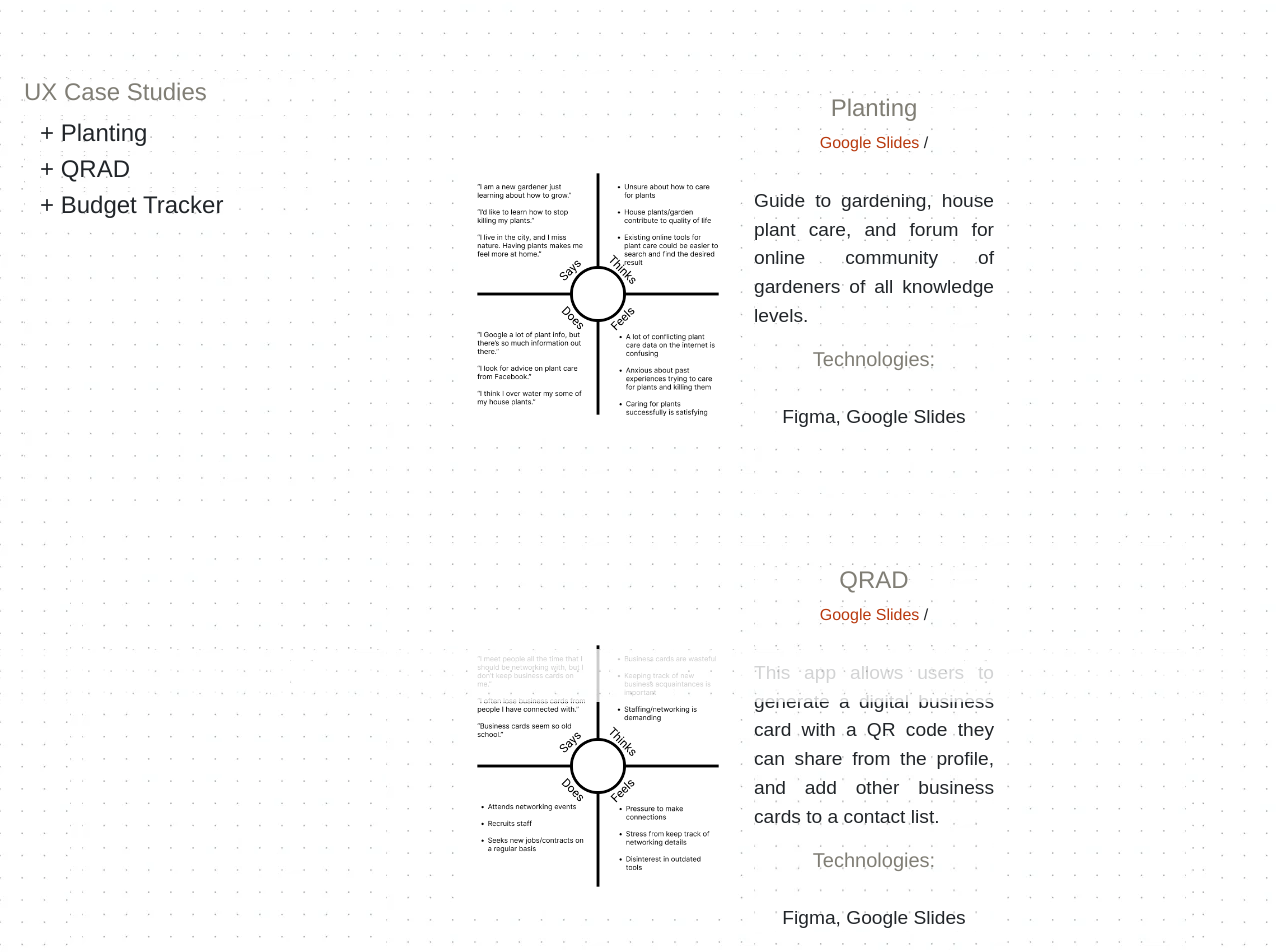
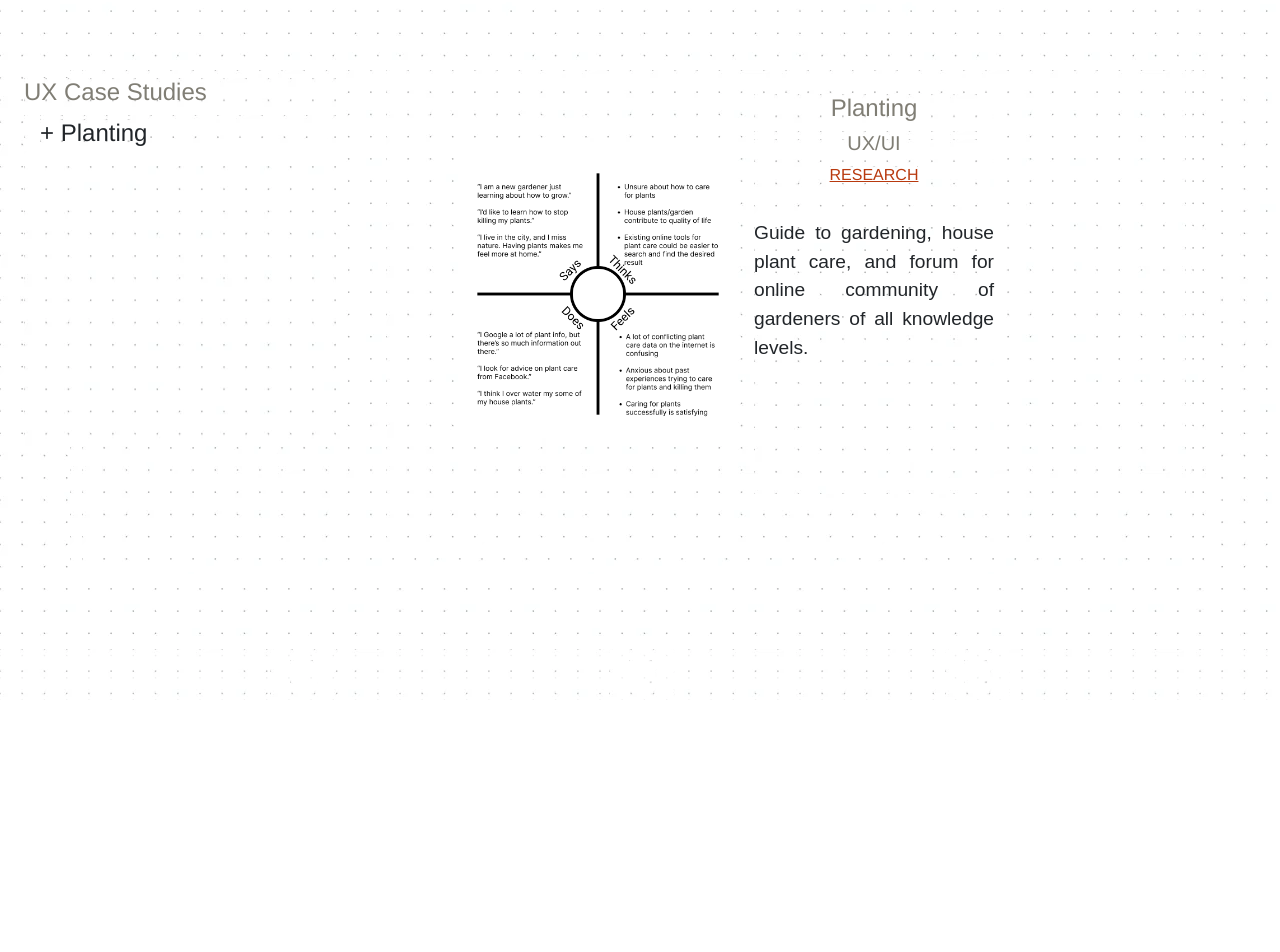
Before and after one commit to sihayah/portfoliofolio, a React (Create React App) app: page /Design in a window 1280 px wide. Shown: the part 100-1052 px from the top of the page. After the commit the page ends 800 px from the top, so only its background shows below. Built offline with nearby package versions, Linux system fonts and the light colour scheme; a web font is replaced by a local one.

Commit message:
revised sections for ux case studies

```diff
--- a/src/pages/Design/index.js
+++ b/src/pages/Design/index.js
@@ -8,29 +8,27 @@ const Design = () => {
     const caseStudies = [
         {
             title: "Planting",
-            slides: "planting_empathy_map.jpg",
-            gooogleSlides: "https://docs.google.com/presentation/d/1dOjgu_sHbX1tURTPiMInShJgPFo20LncTjsSOoawQow/edit?usp=sharing",
+            subtitle: "UX/UI",
             description: "Guide to gardening, house plant care, and forum for online community of gardeners of all knowledge levels.",
-            technologies: "Figma, Google Slides",
+            myRole: "This is a description of my role",
+            imageBank: "planting_empathy_map.jpg",
+            research: "this is synopsis of research coducted...",
+            empathyMap: "planting_empathy_map.jpg",
+            persona1: "",
+            persona2: "",
+            competitveAnalysis: "",
+            interviews: "",
+            sitemap: "",
+            userFlow: "",
+            wireframe: "",
+            prototype: "",
+            testingIteration: "",
+            revisedDesign: "",
+            completetionSummary: "",
+
+
             id: "Planting"
         },
-        {
-            title: "QRAD",
-            slides: "qrad_empathy_map.jpg",
-            gooogleSlides: "https://docs.google.com/presentation/d/1dOjgu_sHbX1tURTPiMInShJgPFo20LncTjsSOoawQow/edit?usp=sharing",
-            description: "This app allows users to generate a digital business card with a QR code they can share from the profile, and add other business cards to a contact list.",
-            technologies: "Figma, Google Slides",
-            id: "Planting"
-        },
-        {
-            title: "Budget Tracker",
-            slides: "budget_tracker_empathy_map.jpg",
-            gooogleSlides: "https://docs.google.com/presentation/d/1dOjgu_sHbX1tURTPiMInShJgPFo20LncTjsSOoawQow/edit?usp=sharing",
-            description: "This app allows the user to input and graph income and expenses. User data persists, and offline functionality allows the user to input transactions even without an internet connection.",
-            technologies: "Figma, Google Slides",
-            id: "Planting"
-        },
-
 
     ];
 
@@ -65,20 +63,16 @@ const Design = () => {
                 <div className="portfolio-container">
                     {caseStudies.map ((project) => (
                         <div className="project-container" key={project.title}>
-                            <img className="project-example" id={project.id} src={require(`../../assets/mockups/${project.slides}`)} alt={project.title}
+                            <img className="project-example" id={project.id} src={require(`../../assets/mockups/${project.imageBank}`)} alt={project.title}
                             ></img>
                             <div className='project-details'>
                                 <h4>{project.title}</h4>
+                                <h5>{project.subtitle}</h5>
                                 <span id="project-links">
-                                    <a href={project.googleSlides}>Google Slides</a>
-                                    <span> / </span>
+                                    <a href={project.research}> RESEARCH </a>
                                 </span>
                                 <p>
                                     {project.description}
-                                </p>
-                                <h5>Technologies:</h5>
-                                <p id="tech-list">
-                                    {project.technologies}
                                 </p>
                             </div>
                         </div>
```
